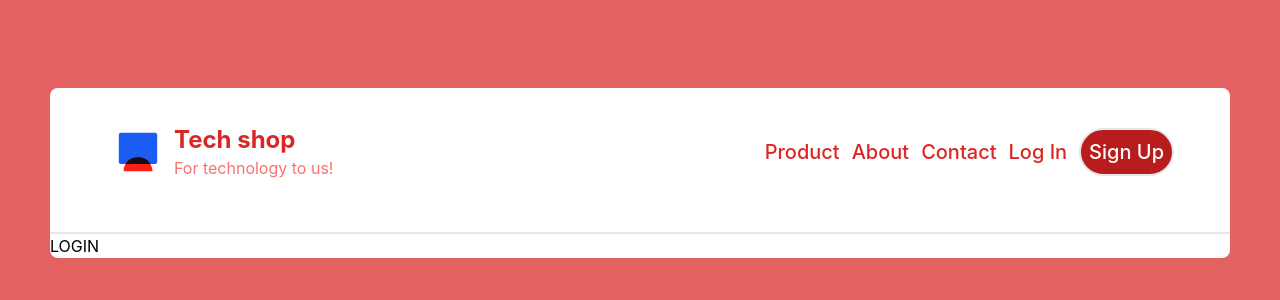
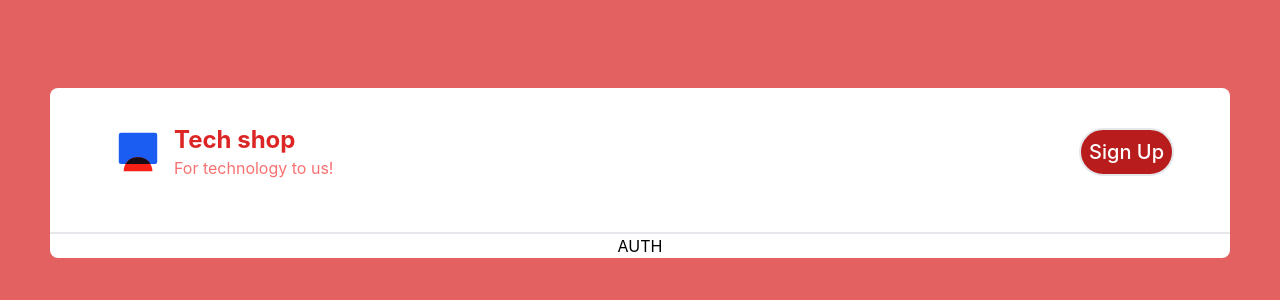
Before and after one commit to vanya089/tech_shop, a React (Create React App) app in the folder client/: page /login in a window 1280 px wide. Shown: the top 300 px of the page. Built offline with nearby package versions, Linux system fonts and the light colour scheme.

Commit message:
client: login_page

```diff
--- a/client/src/components/categories/Categories.module.scss
+++ b/client/src/components/categories/Categories.module.scss
@@ -6,7 +6,7 @@
     flex-wrap: wrap;
 
     li {
-      @apply bg-red-200;
+      @apply bg-red-400;
       //background-color: #f9f9f9;
       padding: 13px 30px;
       border-radius: 10px;
@@ -16,11 +16,11 @@
       transition: background-color 0.1s ease-in-out;
 
       &:hover {
-        background-color: darken(#f9f9f9, 2%);
+        background-color: darken(#fdc0c0, 2%);
       }
 
       &:active {
-        background-color: darken(#f9f9f9, 5%);
+        background-color: darken(#fdc0c0, 5%);
       }
 
       &.active {
--- a/client/src/components/header/Header.tsx
+++ b/client/src/components/header/Header.tsx
@@ -1,25 +1,34 @@
 import React from 'react';
 import styles from "./Header.module.scss";
 import icon_head from '../../assets/technology_icon.svg'
+import { Link } from "react-router-dom";
+import {useDispatch, useSelector} from 'react-redux';
+import {isAuthSelector, setAuth} from '../../redux/slices/userSlice';
 
 const Header: React.FC = () => {
+    const dispatch = useDispatch();
+    const isAuth = useSelector(isAuthSelector)
     return (
         <div className={styles.header}>
             <div className={styles.header__container}>
                 <div className={styles.header__logo}>
-                    <img className='w-12 h-12' src={icon_head} alt="logo"/>
+                    <img className='w-12 h-12' src={icon_head} alt="logo" />
                     <div>
-                        <h1 className='text-2xl text-red-600 font-bold'>Tech shop</h1>
+                        <Link to={'/'}>
+                            <h1 className='text-2xl text-red-600 font-bold'>Tech shop</h1>
+                        </Link>
                         <p className="text-red-400">For technology to us!</p>
                     </div>
                 </div>
-                <nav className='text-xl text-red-600 font-medium flex content-center items-center gap-3'>
-                    <a href="#">Product</a>
-                    <a href="#">About</a>
-                    <a href="#">Contact</a>
-                    <a href="#">Log In</a>
-                    <a className='p-2 text-white bg-red-700 border-2 rounded-3xl' href="#">Sign Up</a>
-                </nav>
+                {isAuth ?
+                    <nav className='text-xl text-red-600 font-medium flex content-center items-center gap-3'>
+                        <button>Admin panel</button>
+                        <button className='p-2 text-white bg-red-700 border-2 rounded-3xl'>Out</button>
+                    </nav>
+                    :
+                    <nav className='text-xl text-red-600 font-medium flex content-center items-center gap-3'>
+                        <button onClick={() => dispatch(setAuth(true))} className='p-2 text-white bg-red-700 border-2 rounded-3xl'>Sign Up</button>
+                    </nav>}
             </div>
         </div>
     );
--- a/client/src/index.tsx
+++ b/client/src/index.tsx
@@ -3,13 +3,20 @@ import ReactDOM from 'react-dom/client';
 import './index.css';
 import App from './App';
 import {BrowserRouter} from "react-router-dom";
+import {store} from "./redux/store";
+import {Provider} from "react-redux";
 
 
-const root = ReactDOM.createRoot(
-    document.getElementById('root') as HTMLElement
-);
-root.render(
-    <BrowserRouter>
-        <App/>
-    </BrowserRouter>
-);
+const rootElem = document.getElementById('root')
+
+if (rootElem) {
+    const root = ReactDOM.createRoot(rootElem);
+    root.render(
+        <Provider store={store}>
+            <BrowserRouter>
+                <App/>
+            </BrowserRouter>
+        </Provider>
+    );
+
+}
--- a/client/src/pages/Auth.tsx
+++ b/client/src/pages/Auth.tsx
@@ -2,8 +2,8 @@ import React from 'react';
 
 const Auth:React.FC = () => {
     return (
-        <div>
-            LOGIN
+        <div className='flex justify-center items-center'>
+            AUTH
         </div>
     );
 };
--- a/client/src/redux/slices/userSlice.ts
+++ b/client/src/redux/slices/userSlice.ts
@@ -1,4 +1,5 @@
 import {createSlice, PayloadAction} from "@reduxjs/toolkit";
+import { RootState } from "../store";
 
 
 export type TypeUser = {
@@ -32,6 +33,9 @@ const userSlice = createSlice({
     }
 });
 
+export const isAuthSelector = (state: RootState) => state.user.isAuth;
+export const userSelector = (state: RootState) => state.user.user;
+
 export const {setUser, setAuth} = userSlice.actions;
 
 export default userSlice.reducer;
```
